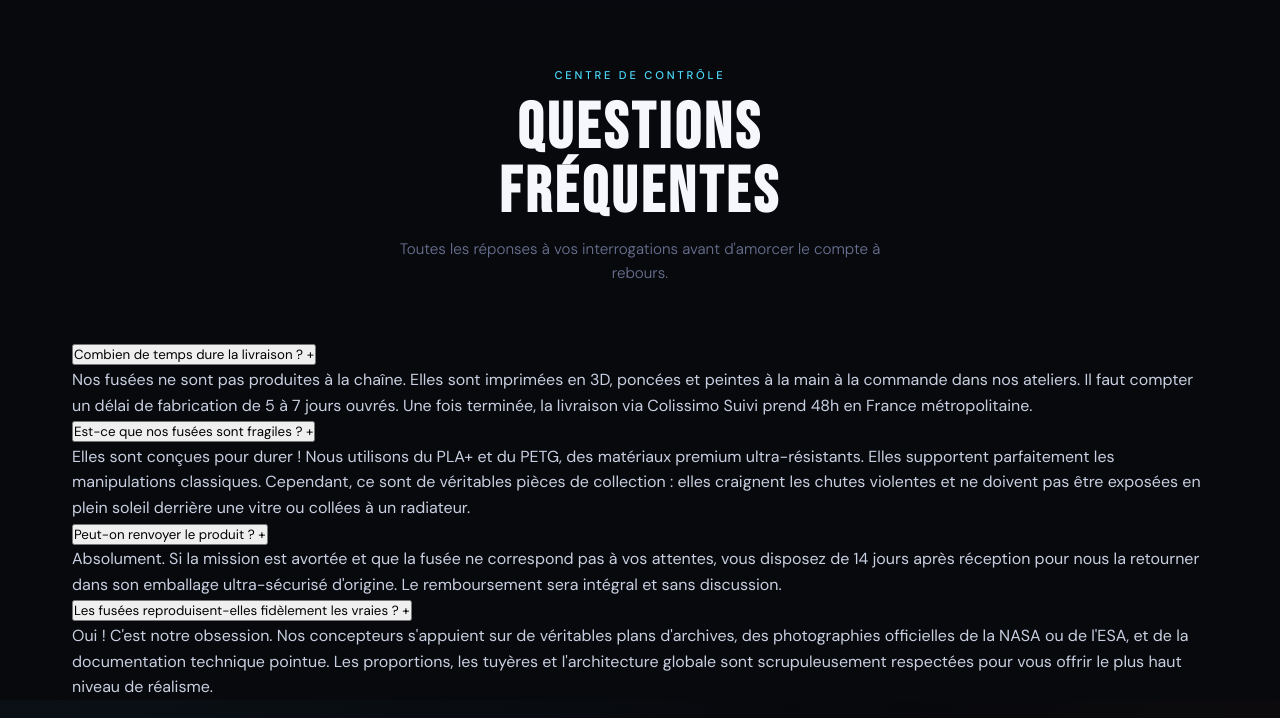
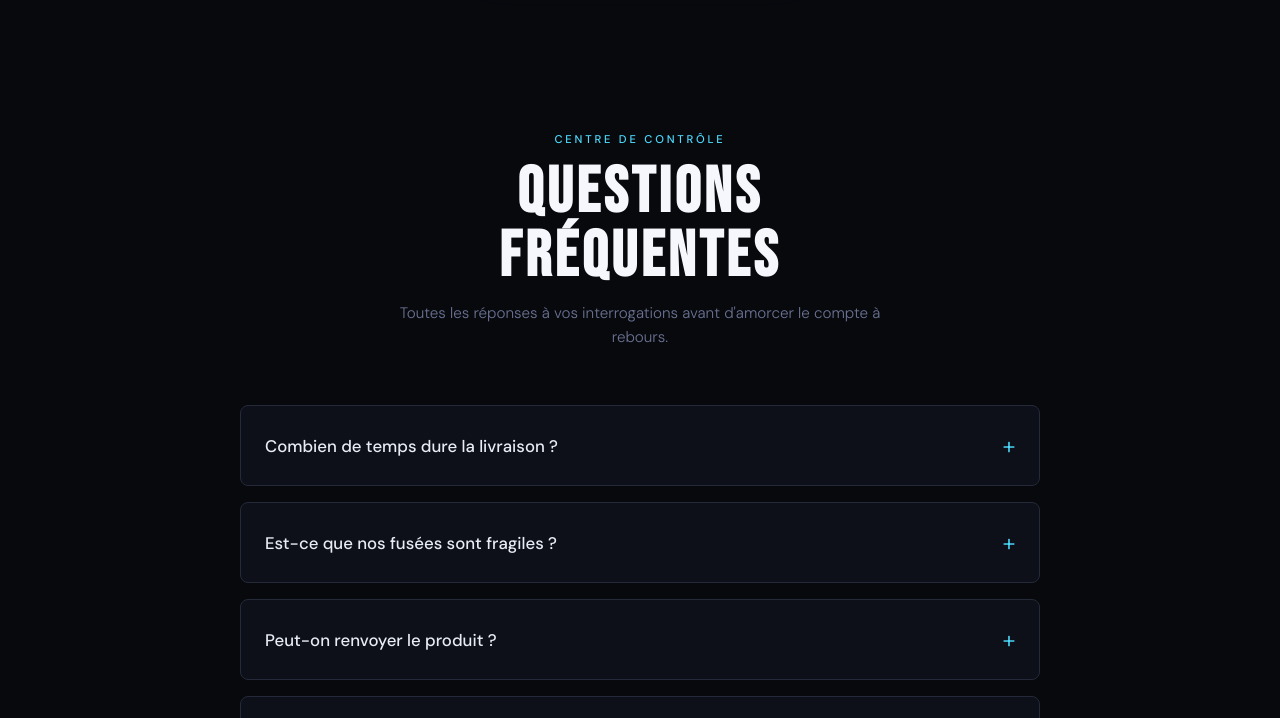
Before and after one commit to valentin-td/aerodeco, a website: page index.html in a window 1280 px wide. Shown: the part 5178-5896 px from the top of the page. Drawn offline with Linux system fonts and the light colour scheme; some packages are replaced by stand-ins of ours; a script that the page names is missing.

Commit message:
Update ajout faq

```diff
--- a/style.css
+++ b/style.css
@@ -1157,7 +1157,92 @@ option { background: var(--panel); }
   margin-top: 2rem;
 }
 
+/* ─────────────────────────────────────────────────────────────
+   SECTION FAQ (Accordéon)
+───────────────────────────────────────────────────────────────*/
+.faq-section {
+  padding: var(--sp-xl) 0;
+  background: var(--void);
+}
 
+.faq-container {
+  max-width: 800px;
+  margin: 0 auto;
+  display: flex;
+  flex-direction: column;
+  gap: 1rem;
+}
+
+.faq-item {
+  background: var(--deep);
+  border: 1px solid var(--rim);
+  border-radius: var(--radius-md);
+  overflow: hidden;
+  transition: border-color 0.3s, box-shadow 0.3s;
+}
+
+.faq-item.active {
+  border-color: rgba(77, 220, 255, 0.4);
+  box-shadow: 0 4px 20px rgba(0, 0, 0, 0.2);
+  background: var(--surface);
+}
+
+.faq-question {
+  width: 100%;
+  display: flex;
+  align-items: center;
+  justify-content: space-between;
+  padding: 1.5rem;
+  background: transparent;
+  border: none;
+  color: var(--bright);
+  font-family: var(--font-body);
+  font-size: 1.05rem;
+  font-weight: 500;
+  text-align: left;
+  cursor: pointer;
+  transition: color 0.2s;
+}
+
+.faq-question:hover {
+  color: var(--cyan);
+}
+
+.faq-icon {
+  font-size: 1.5rem;
+  color: var(--cyan);
+  font-weight: 300;
+  transition: transform 0.3s var(--ease-out);
+}
+
+/* Fait tourner le "+" en "x" quand la question est ouverte */
+.faq-item.active .faq-icon {
+  transform: rotate(45deg);
+}
+
+/* Animation d'ouverture fluide */
+.faq-answer {
+  display: grid;
+  grid-template-rows: 0fr;
+  transition: grid-template-rows 0.4s var(--ease-out);
+}
+
+.faq-item.active .faq-answer {
+  grid-template-rows: 1fr;
+}
+
+.faq-answer-inner {
+  overflow: hidden;
+}
+
+.faq-answer-inner p {
+  padding: 0 1.5rem 1.5rem;
+  font-size: 0.9rem;
+  font-weight: 300;
+  color: var(--subtle);
+  line-height: 1.7;
+  margin: 0;
+}
 /* ─────────────────────────────────────────────────────────────
    16. MENU MOBILE (Caché sur PC)
 ───────────────────────────────────────────────────────────────*/
```
